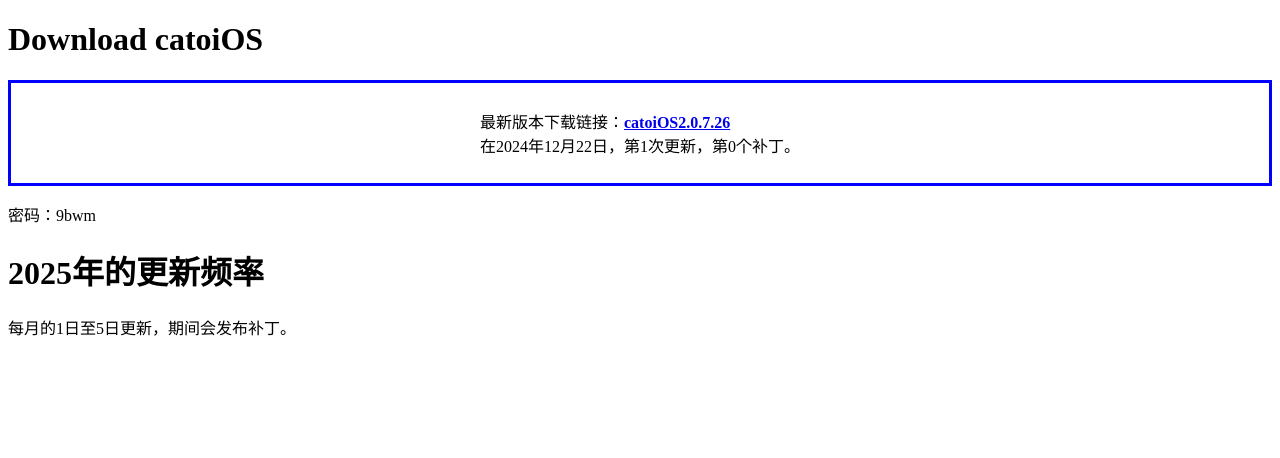
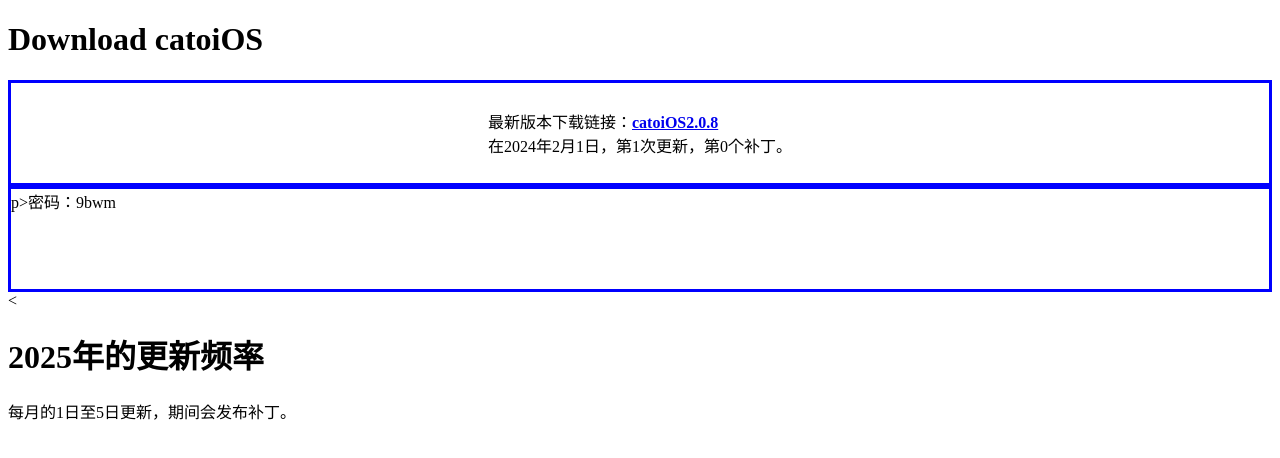
Before and after one commit to mcr130102OIer/catoiOS, a plain HTML site: page download/index.html in a window 1280 px wide. Drawn offline with Linux system fonts and the light colour scheme.

Commit message:
Update index.html

```diff
--- a/download/index.html
+++ b/download/index.html
@@ -23,12 +23,15 @@
 <body>
     <h1>Download catoiOS</h1>
 <div class="center">
-  <p>最新版本下载链接：<b><a href="https://mcr130102.lanzoul.com/i5XS92mdkwhc" title="mcr130102开发，这个网站也是我建的信吧">catoiOS2.0.7.26</a></b>
+  <p>最新版本下载链接：<b><a href="https://mcr130102.lanzoul.com/i5XS92mdkwhc" title="mcr130102开发，这个网站也是我建的信吧">catoiOS2.0.8</a></b>
 
-<br />在2024年12月22日，第1次更新，第0个补丁。</p>
+<br />在2024年2月1日，第1次更新，第0个补丁。</p>
 </div>
-    <p>密码：9bwm</p>
+    <div class="center">
+  p>密码：9bwm</p>
+</div>
+    <
     <h1>2025年的更新频率</h1>
 <div class="center>
     <p>每月的1日至5日更新，期间会发布补丁。</p>
-    </div>
+</div>
```
